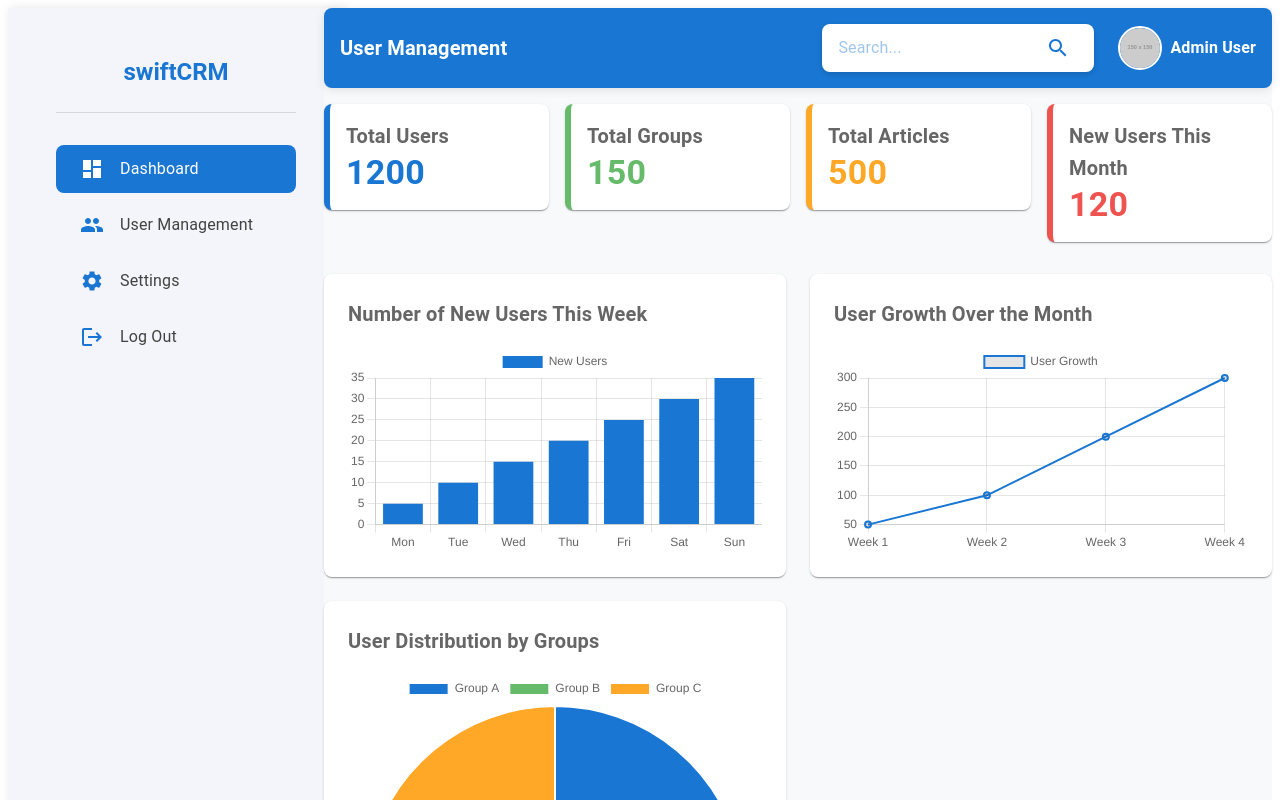
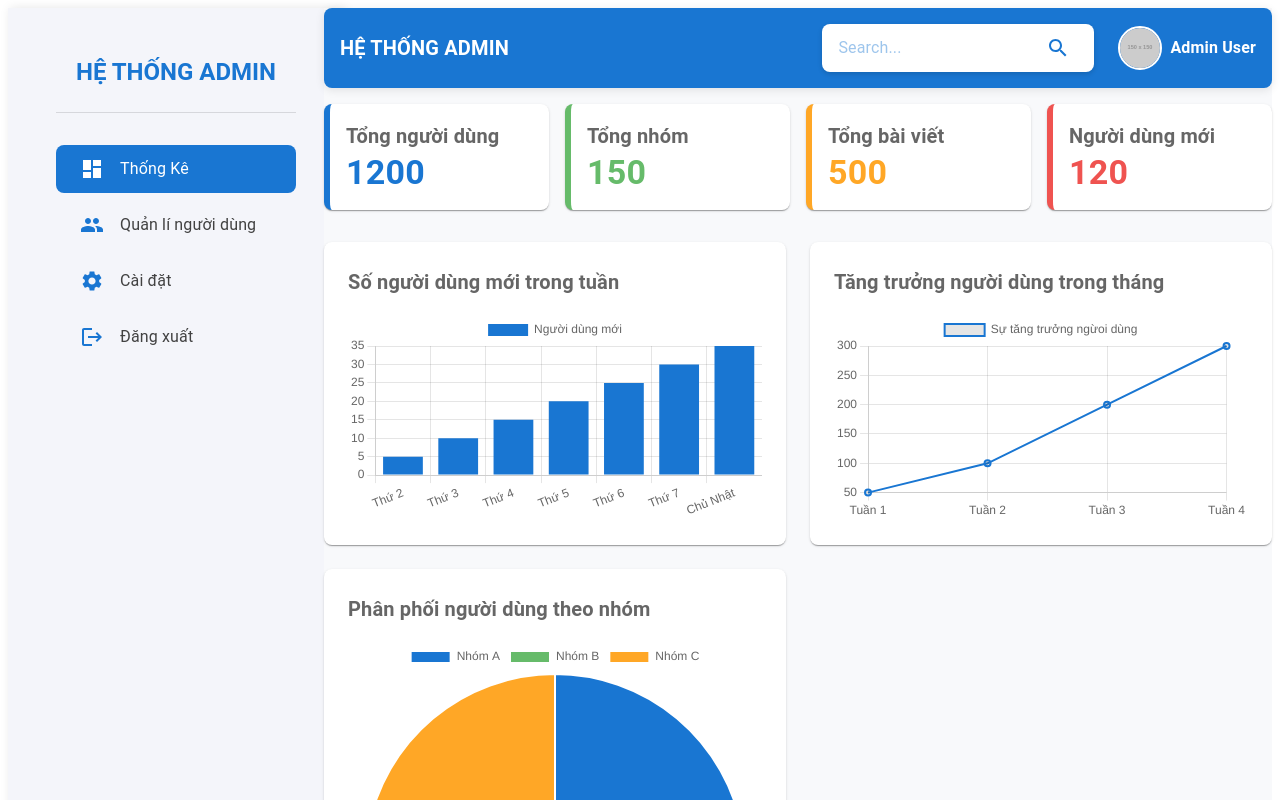
Before and after one commit to MquanImart/Management-Social-Network, a React (Vite) app: page /dashboard in a window 1280 px wide. Shown: the top 800 px of the page. Built offline with nearby package versions, Linux system fonts and the light colour scheme.

Commit message:
sửa thành tiếng việt

```diff
--- a/src/features/dashboard/containers/dashboard/DashboardPage.tsx
+++ b/src/features/dashboard/containers/dashboard/DashboardPage.tsx
@@ -12,10 +12,10 @@ ChartJS.register(CategoryScale, LinearScale, BarElement, LineElement, PointEleme
 
 const DashboardPage: React.FC = () => {
   const barChartData = {
-    labels: ['Mon', 'Tue', 'Wed', 'Thu', 'Fri', 'Sat', 'Sun'],
+    labels: ['Thứ 2', 'Thứ 3', 'Thứ 4', 'Thứ 5', 'Thứ 6', 'Thứ 7', 'Chủ Nhật'],
     datasets: [
       {
-        label: 'New Users',
+        label: 'Người dùng mới',
         data: [5, 10, 15, 20, 25, 30, 35],
         backgroundColor: '#1976d2',
       },
@@ -23,10 +23,10 @@ const DashboardPage: React.FC = () => {
   };
 
   const lineChartData = {
-    labels: ['Week 1', 'Week 2', 'Week 3', 'Week 4'],
+    labels: ['Tuần 1', 'Tuần 2', 'Tuần 3', 'Tuần 4'],
     datasets: [
       {
-        label: 'User Growth',
+        label: 'Sự tăng trưởng ngừoi dùng',
         data: [50, 100, 200, 300],
         borderColor: '#1976d2',
         borderWidth: 2,
@@ -36,10 +36,10 @@ const DashboardPage: React.FC = () => {
   };
 
   const pieChartData = {
-    labels: ['Group A', 'Group B', 'Group C'],
+    labels: ['Nhóm A', 'Nhóm B', 'Nhóm C'],
     datasets: [
       {
-        label: 'User Distribution',
+        label: 'Số người trong nhóm',
         data: [200, 150, 100],
         backgroundColor: ['#1976d2', '#66bb6a', '#ffa726'],
       },
@@ -47,10 +47,10 @@ const DashboardPage: React.FC = () => {
   };
 
   const infoCards = [
-    { title: 'Total Users', value: 1200, bgColor: '#1976d2' },
-    { title: 'Total Groups', value: 150, bgColor: '#66bb6a' },
-    { title: 'Total Articles', value: 500, bgColor: '#ffa726' },
-    { title: 'New Users This Month', value: 120, bgColor: '#ef5350' },
+    { title: 'Tổng người dùng', value: 1200, bgColor: '#1976d2' },
+    { title: 'Tổng nhóm', value: 150, bgColor: '#66bb6a' },
+    { title: 'Tổng bài viết', value: 500, bgColor: '#ffa726' },
+    { title: 'Người dùng mới', value: 120, bgColor: '#ef5350' },
   ];
 
   return (
@@ -67,13 +67,13 @@ const DashboardPage: React.FC = () => {
         <InfoCards cards={infoCards} />
         <Grid container spacing={3}>
           <Grid item xs={12} md={6}>
-            <BarChart data={barChartData} title="Number of New Users This Week" />
+            <BarChart data={barChartData} title="Số người dùng mới trong tuần" />
           </Grid>
           <Grid item xs={12} md={6}>
-            <LineChart data={lineChartData} title="User Growth Over the Month" />
+            <LineChart data={lineChartData} title="Tăng trưởng người dùng trong tháng" />
           </Grid>
           <Grid item xs={12} md={6}>
-            <PieChart data={pieChartData} title="User Distribution by Groups" />
+            <PieChart data={pieChartData} title="Phân phối người dùng theo nhóm" />
           </Grid>
         </Grid>
       </Grid>
--- a/src/features/management-user/components/ActionButtons.tsx
+++ b/src/features/management-user/components/ActionButtons.tsx
@@ -4,8 +4,8 @@ import { Box, Button } from '@mui/material';
 const ActionButtons: React.FC = () => {
   return (
     <Box sx={{ display: 'flex', justifyContent: 'flex-end', gap: 2, marginTop: 2 }}>
-      <Button variant="contained" color="primary">Add User</Button>
-      <Button variant="contained" color="secondary">Delete User</Button>
+      <Button variant="contained" color="primary">Thêm người dùng</Button>
+      <Button variant="contained" color="secondary">Xoá người dùng</Button>
     </Box>
   );
 };
--- a/src/features/management-user/components/UserDetails.tsx
+++ b/src/features/management-user/components/UserDetails.tsx
@@ -50,15 +50,17 @@ const UserDetails: React.FC<UserDetailsProps> = ({ user, onLockUnlock }) => {
         </Box>
         <Box sx={{ display: 'flex', alignItems: 'center', mb: 2 }}>
           <PhoneIcon sx={{ color: primaryColor, mr: 1 }} />
-          <Typography variant="body1"><strong>Phone Number: </strong>{user.details.phoneNumber}</Typography>
+          <Typography variant="body1"><strong>SĐT: </strong>{user.details.phoneNumber}</Typography>
         </Box>
         <Box sx={{ display: 'flex', alignItems: 'center', mb: 2 }}>
           <HomeIcon sx={{ color: primaryColor, mr: 1 }} />
-          <Typography variant="body1"><strong>Address: </strong>{user.details.address}</Typography>
+          <Typography variant="body1"><strong>Địa chỉ: </strong>{user.details.address}</Typography>
         </Box>
-        <Typography variant="body1"><strong>Warning Level: </strong>{user.account.warningLevel}</Typography>
+        <Box sx={{ display: 'flex', alignItems: 'center', mb: 2 }}>
+          <Typography variant="body1"><strong>Mức độ vi phạm: </strong>{user.account.warningLevel}</Typography>
+        </Box>
         <Typography variant="body1">
-          <strong>Status: </strong>
+          <strong>Trạng thái: </strong>
           <span style={{ color: user.status === 'active' ? primaryColor : 'red', fontWeight: 'bold' }}>
             {user.status === 'active' ? 'Active' : 'Locked'}
           </span>
@@ -69,7 +71,7 @@ const UserDetails: React.FC<UserDetailsProps> = ({ user, onLockUnlock }) => {
 
       {/* About Me Section */}
       <Box sx={{ mb: 3 }}>
-        <Typography variant="h6" fontWeight="bold" color={primaryColor}>About Me</Typography>
+        <Typography variant="h6" fontWeight="bold" color={primaryColor}>Giới thiệu</Typography>
         <Typography variant="body2" color="#424242" sx={{ fontStyle: 'italic' }}>
           {user.aboutMe}
         </Typography>
@@ -77,7 +79,7 @@ const UserDetails: React.FC<UserDetailsProps> = ({ user, onLockUnlock }) => {
 
       {/* Hobbies Section */}
       <Box sx={{ mb: 4 }}>
-        <Typography variant="h6" fontWeight="bold" color={primaryColor}>Hobbies</Typography>
+        <Typography variant="h6" fontWeight="bold" color={primaryColor}>Sở thích</Typography>
         <Box sx={{ display: 'flex', flexWrap: 'wrap', gap: 1, mt: 1 }}>
           {user.hobbies.length > 0 ? (
             user.hobbies.map((hobby, index) => (
@@ -97,7 +99,7 @@ const UserDetails: React.FC<UserDetailsProps> = ({ user, onLockUnlock }) => {
               </Box>
             ))
           ) : (
-            <Typography variant="body2" color="#9e9e9e">No hobbies specified</Typography>
+            <Typography variant="body2" color="#9e9e9e">Không có</Typography>
           )}
         </Box>
       </Box>
--- a/src/features/management-user/components/UserTable.tsx
+++ b/src/features/management-user/components/UserTable.tsx
@@ -13,12 +13,12 @@ const UserTable: React.FC<UserTableProps> = ({ users, onViewUser }) => {
       <Table>
         <TableHead>
           <TableRow>
-            <TableCell sx={{ fontWeight: 'bold' }}>Name</TableCell>
+            <TableCell sx={{ fontWeight: 'bold' }}>Tên</TableCell>
             <TableCell sx={{ fontWeight: 'bold' }}>Email</TableCell>
-            <TableCell sx={{ fontWeight: 'bold' }}>Phone Number</TableCell>
-            <TableCell sx={{ fontWeight: 'bold' }}>Warning Level</TableCell>
-            <TableCell sx={{ fontWeight: 'bold' }}>Status</TableCell>
-            <TableCell sx={{ fontWeight: 'bold' }}>Actions</TableCell>
+            <TableCell sx={{ fontWeight: 'bold' }}>SĐT</TableCell>
+            <TableCell sx={{ fontWeight: 'bold' }}>Mức độ vi phạm</TableCell>
+            <TableCell sx={{ fontWeight: 'bold' }}>Trạng thái</TableCell>
+            <TableCell sx={{ fontWeight: 'bold' }}>Tác vụ</TableCell>
           </TableRow>
         </TableHead>
         <TableBody>
@@ -43,10 +43,10 @@ const UserTable: React.FC<UserTableProps> = ({ users, onViewUser }) => {
                     style={{ backgroundColor: '#007BFF', color: 'white' }}
                     onClick={() => onViewUser(user)}
                   >
-                    View
+                    Xem
                   </Button>
                   <Button variant="outlined" color="secondary" size="small">
-                    Edit
+                    Sửa
                   </Button>
                 </Box>
               </TableCell>
--- a/src/features/management-user/containers/management-user/UserManagementPage.tsx
+++ b/src/features/management-user/containers/management-user/UserManagementPage.tsx
@@ -82,10 +82,10 @@ const UserManagementPage: React.FC = () => {
         <Header />
         <Box sx={{mb: 2}}/>
         <Grid container spacing={2}>
-          <Grid item xs={8.5}>
+          <Grid item xs={8}>
             <UserTable users={users} onViewUser={handleViewUser} />
           </Grid>
-          <Grid item xs={3.5}>
+          <Grid item xs={4}>
             <UserDetails user={selectedUser} onLockUnlock={handleLockUnlock} />
           </Grid>
         </Grid>
--- a/src/shared/components/header/Header.tsx
+++ b/src/shared/components/header/Header.tsx
@@ -20,7 +20,7 @@ const Header: React.FC = () => {
     >
       {/* Tiêu đề */}
       <Typography variant="h6" fontWeight="bold">
-        User Management
+        HỆ THỐNG ADMIN
       </Typography>
 
       {/* Phần tìm kiếm và thông tin người dùng */}
--- a/src/shared/components/sidebar/Sidebar.tsx
+++ b/src/shared/components/sidebar/Sidebar.tsx
@@ -13,10 +13,10 @@ const Sidebar: React.FC = () => {
 
   // Các mục trong sidebar với đường dẫn tương ứng
   const menuItems = [
-    { text: 'Dashboard', icon: <DashboardIcon />, path: '/dashboard' },
-    { text: 'User Management', icon: <PeopleIcon />, path: '/management-user' },
-    { text: 'Settings', icon: <SettingsIcon />, path: '/settings' },
-    { text: 'Log Out', icon: <LogoutIcon />, path: '/logout' },
+    { text: 'Thống Kê', icon: <DashboardIcon />, path: '/dashboard' },
+    { text: 'Quản lí người dùng', icon: <PeopleIcon />, path: '/management-user' },
+    { text: 'Cài đặt', icon: <SettingsIcon />, path: '/settings' },
+    { text: 'Đăng xuất', icon: <LogoutIcon />, path: '/logout' },
   ];
 
   return (
@@ -40,7 +40,7 @@ const Sidebar: React.FC = () => {
           color: primaryColor,
         }}
       >
-        swiftCRM
+        HỆ THỐNG ADMIN
       </Typography>
 
       <Divider sx={{ mb: 3 }} />
```
